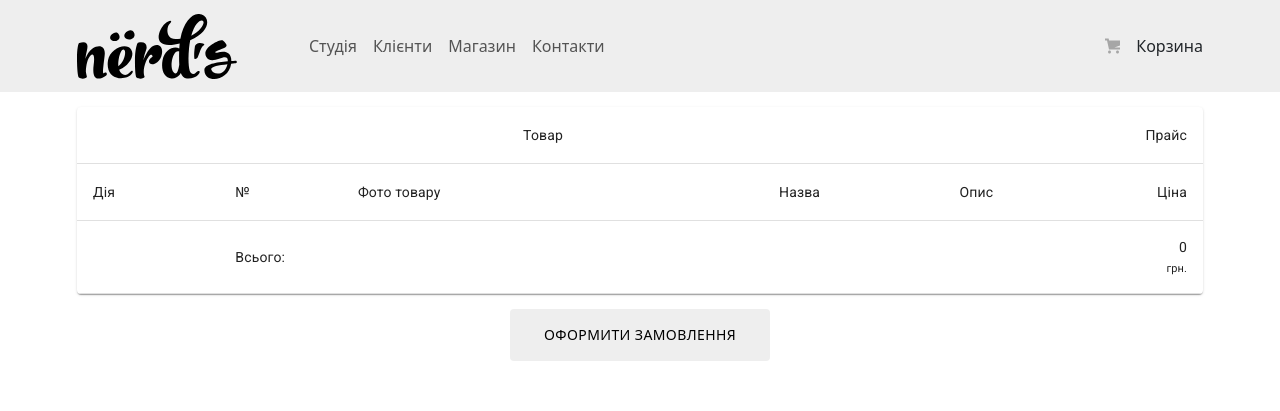
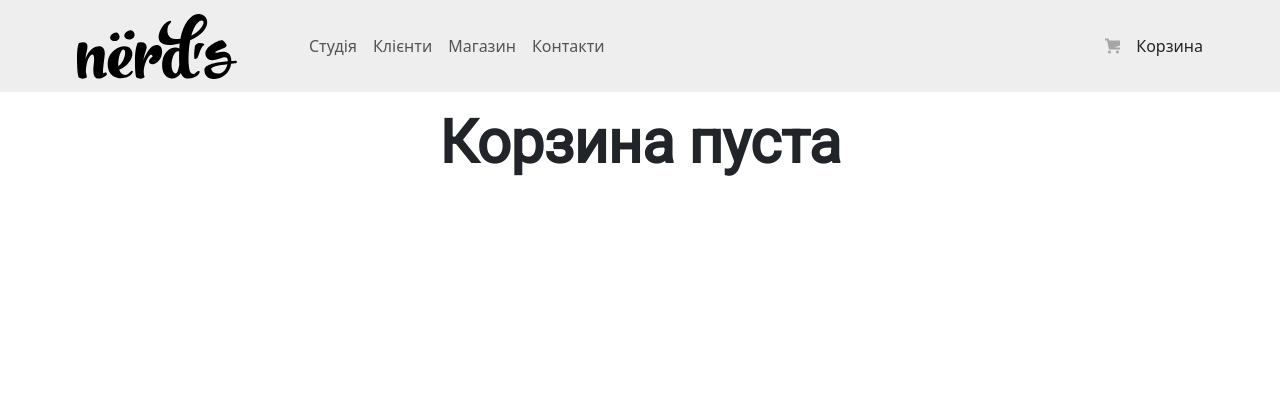
Before and after one commit to xSemuel/project-nerds, a React (Create React App) app: page /cart in a window 1280 px wide. Shown: the top 411 px of the page. Built offline with nearby package versions, Linux system fonts and the light colour scheme.

Commit message:
feat: added logic cart empty in CartList component

```diff
--- a/src/components/CartList.jsx
+++ b/src/components/CartList.jsx
@@ -2,7 +2,7 @@
 import { css } from '@emotion/react';
 
 import { useSelector, useDispatch } from 'react-redux';
-import { Box, Button } from '@mui/material';
+import { Box, Button, Typography } from '@mui/material';
 import { selectedGoodsInCart, sumSelectedGoodsInCart, removeIdToCart } from '../store/slices/cartSlice';
 import { Cart } from '../components';
 
@@ -17,7 +17,6 @@ export const CartList = () => {
 
     const handleCartDelete = (event) => {
         const siteId = event.currentTarget.value;
-        event.preventDefault()
         dispatch(removeIdToCart(siteId))
     }
 
@@ -46,14 +45,23 @@ export const CartList = () => {
             color: #ffffff;
         }
     `
+    const styleCartEmpty =css`
+        font-weight: bold;
+        margin: 0 auto;
+
+    `
 
     return (
         <div className="container">
             <Box css={cartWrapper}>
-                <Cart options={cart} sumInCart={cartSum} handleGoodCartDelete={handleCartDelete} />
-                <Button css={buttonStyles}>
-                    Оформити замовлення
-                </Button>
+                {cart ? <Typography css={styleCartEmpty} variant="h2">Корзина пуста</Typography> :
+                <>
+                    <Cart options={cart} sumInCart={cartSum} handleGoodCartDelete={handleCartDelete} />
+                    <Button css={buttonStyles}>
+                        Оформити замовлення
+                    </Button>
+                </>
+                }
             </Box>
         </div>
     );
```
